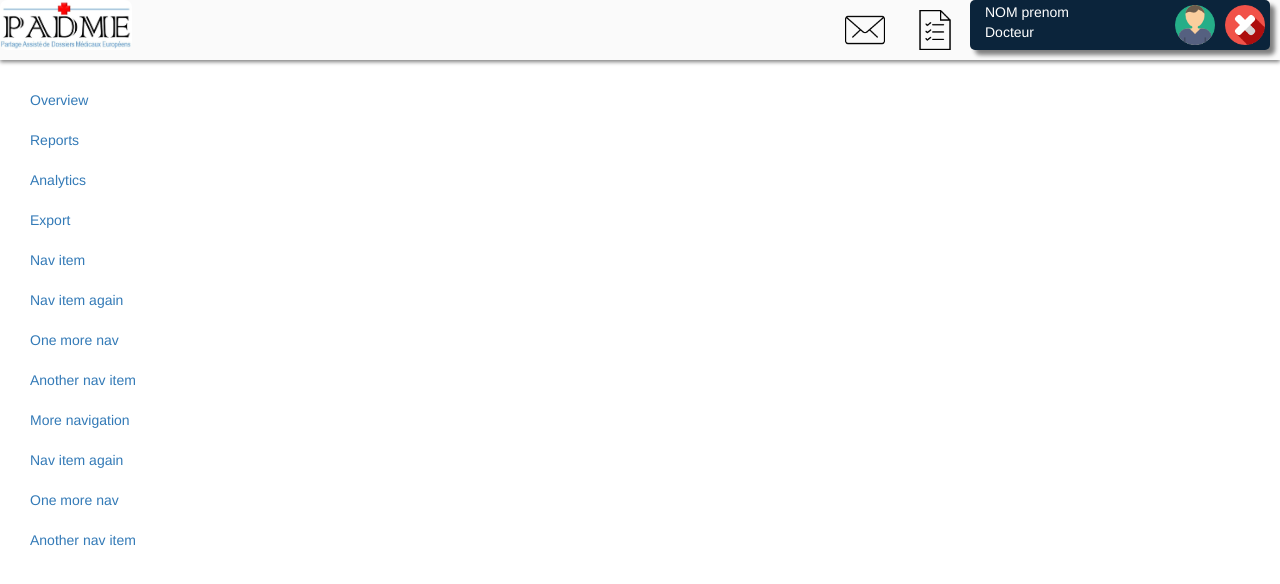
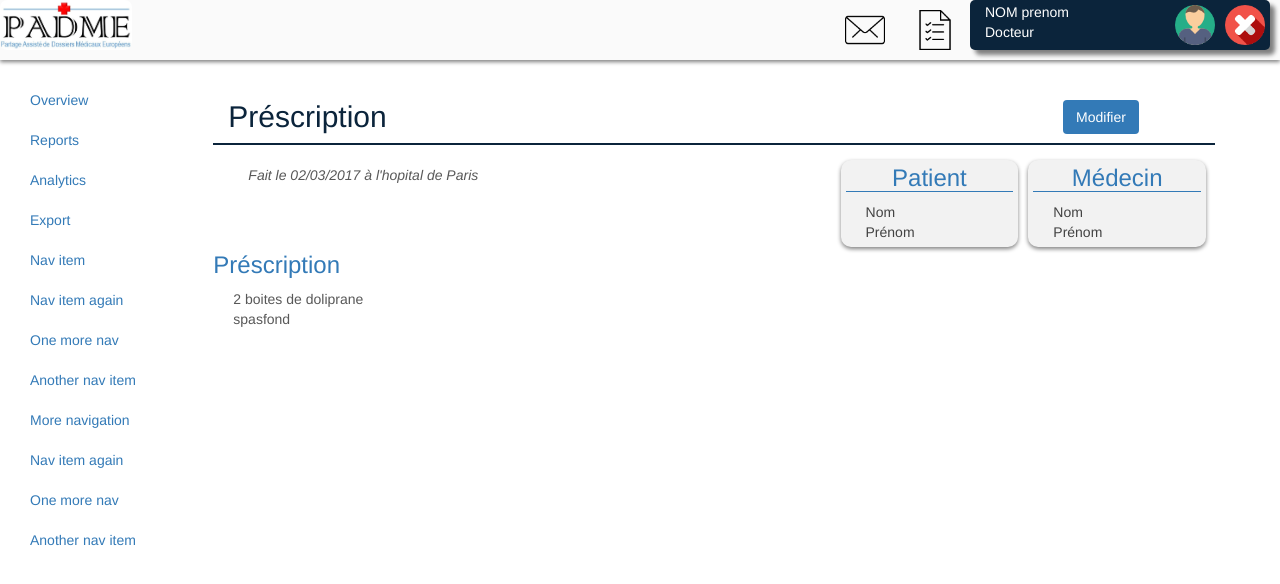
Before and after one commit to sheepreak/PADME, an Angular app in the folder front/: page /prescriptionfile in a window 1280 px wide. Before the commit this address led to /. Shown: the top 584 px of the page. Built offline with nearby package versions, Linux system fonts and the light colour scheme.

Commit message:
Ajout Préscription

```diff
--- a/front/src/app/administration-file/administration-file.component.html
+++ b/front/src/app/administration-file/administration-file.component.html
@@ -41,7 +41,6 @@
       </div>
 
       -->
-
 
   <form class="form-horizontal">
   <div class="row myrow">
--- a/front/src/app/administration-file/administration-file.component.ts
+++ b/front/src/app/administration-file/administration-file.component.ts
@@ -24,7 +24,22 @@ export class AdministrationFileComponent implements OnInit {
   socialSecurity: string;
 
   constructor() {
-
+    this.address = "4 allée des camélias";
+    this.addressComplement = "Aucun";
+    this.birthday = "12/06/1995";
+    this.birthplace = "Lagny";
+    this.cellular = "06.74.18.98.16";
+    this.city = "Noisy le grand";
+    this.country = "France";
+    this.email = "amelinemoreau@orange.fr";
+    this.fax = "Aucun";
+    this.firstName = "Ameline";
+    this.healthCard = "77642213543213";
+    this.lastName = "Moreau";
+    this.sexe = "F";
+    this.socialSecurity = "Aucun";
+    this.zipcode = "77164";
+    this.fixe = "01.64.64.15.98";
 
   }
 
--- a/front/src/app/app.component.html
+++ b/front/src/app/app.component.html
@@ -34,8 +34,6 @@
   <div class="row">
     <app-dynamic-nav-bar></app-dynamic-nav-bar>
     <router-outlet></router-outlet>
-    <!--<app-content></app-content>-->
-    <!--<app-login-page></app-login-page>-->
   </div>
 </div>
 
--- /dev/null
+++ b/front/src/app/prescription-file/prescription-file.component.css
@@ -0,0 +1,64 @@
+
+
+.mycol{
+  background: #F2F2F2;
+  border-radius: 10px;
+  margin: 5px;
+  box-shadow: 0px 2px 4px grey;
+  padding: 5px;
+}
+
+.mycol:hover{
+  box-shadow: 0px 2px 4px #337ab7;
+}
+
+.mycol h3{
+  color: #337ab7 !important;
+  padding: 0;
+  margin: 0;
+  margin-bottom: 10px;
+  border-bottom: 1px solid #337ab7;
+  text-align: center;
+}
+
+.mycol p{
+  color:#424242 !important;
+}
+
+.libele{
+  padding-top: 10px;
+  font-style: italic;
+}
+
+h2 {
+  color: #0B243B;
+}
+
+.title{
+  border-bottom: 2px solid #0B243B;
+  margin-right: 50px;
+  margin-bottom: 10px;
+}
+
+.myrow p{
+  margin: 0;
+  padding-left: 20px;
+  color: #585858;
+}
+
+.myrow h3 {
+  color: #337ab7;
+
+}
+
+.btn-modif{
+  margin-top: 20px;
+  background: #337ab7;
+  color: white;
+}
+
+.btn-modif:hover{
+  background: white;
+  color: #337ab7;
+  border: 1px solid #337ab7;
+}
--- /dev/null
+++ b/front/src/app/prescription-file/prescription-file.component.html
@@ -0,0 +1,37 @@
+<div class="col-sm-9 col-md-10 main">
+  <div class="row title">
+    <div class="col-md-10">
+      <h2>
+        Préscription
+      </h2>
+    </div>
+    <div class="col-md-1 text-right">
+      <button class="btn btn-modif">Modifier</button>
+    </div>
+
+  </div>
+
+    <div class="row myrow">
+
+      <div class="col-md-7">
+        <p class="libele">Fait le 02/03/2017 à l'hopital de Paris</p>
+      </div>
+
+        <div class="col-md-2 mycol">
+          <h3>Patient</h3>
+          <p>Nom</p>
+          <p>Prénom</p>
+        </div>
+
+      <div class="col-md-2 mycol">
+        <h3>Médecin</h3>
+        <p>Nom</p>
+        <p>Prénom</p>
+      </div>
+
+      <br>
+      <h3>Préscription</h3>
+      <p>2 boites de doliprane</p>
+      <p>spasfond</p>
+    </div>
+</div>
--- /dev/null
+++ b/front/src/app/prescription-file/prescription-file.component.ts
@@ -0,0 +1,15 @@
+import { Component, OnInit } from '@angular/core';
+
+@Component({
+  selector: 'app-prescription-file',
+  templateUrl: './prescription-file.component.html',
+  styleUrls: ['./prescription-file.component.css']
+})
+export class PrescriptionFileComponent implements OnInit {
+
+  constructor() { }
+
+  ngOnInit() {
+  }
+
+}
```
Also changed, not shown: front/src/app/app.module.ts (+7 -1 lines), 1 other file (tests, documents, lock files or other folders).
